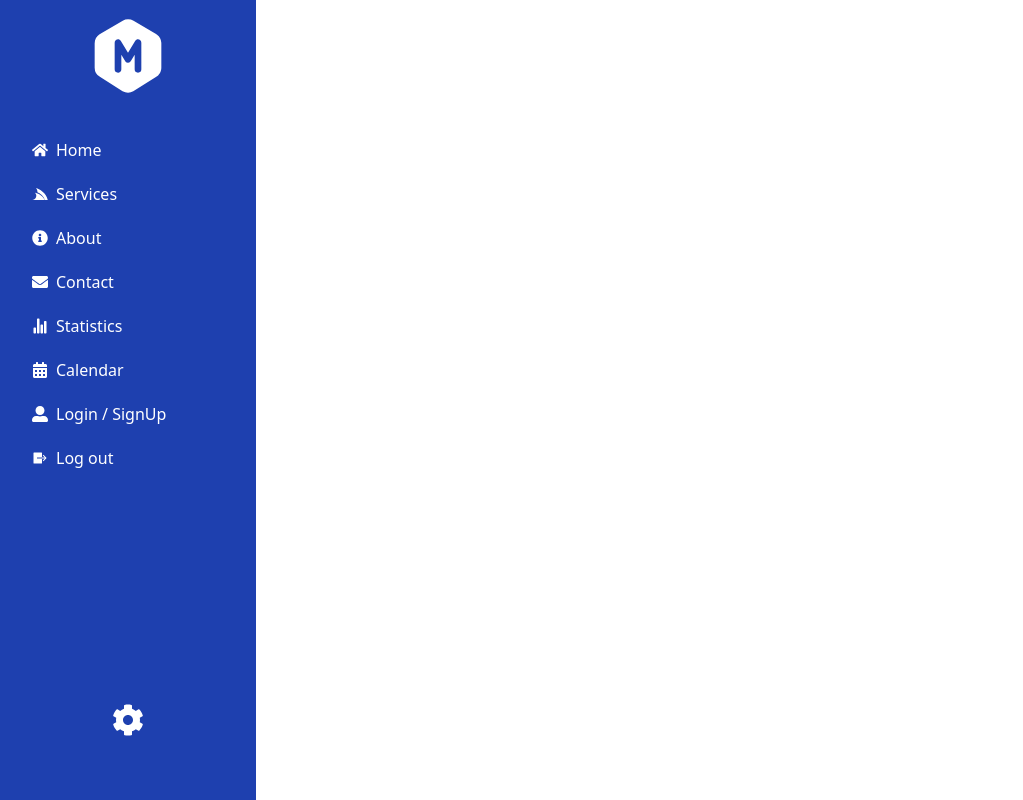
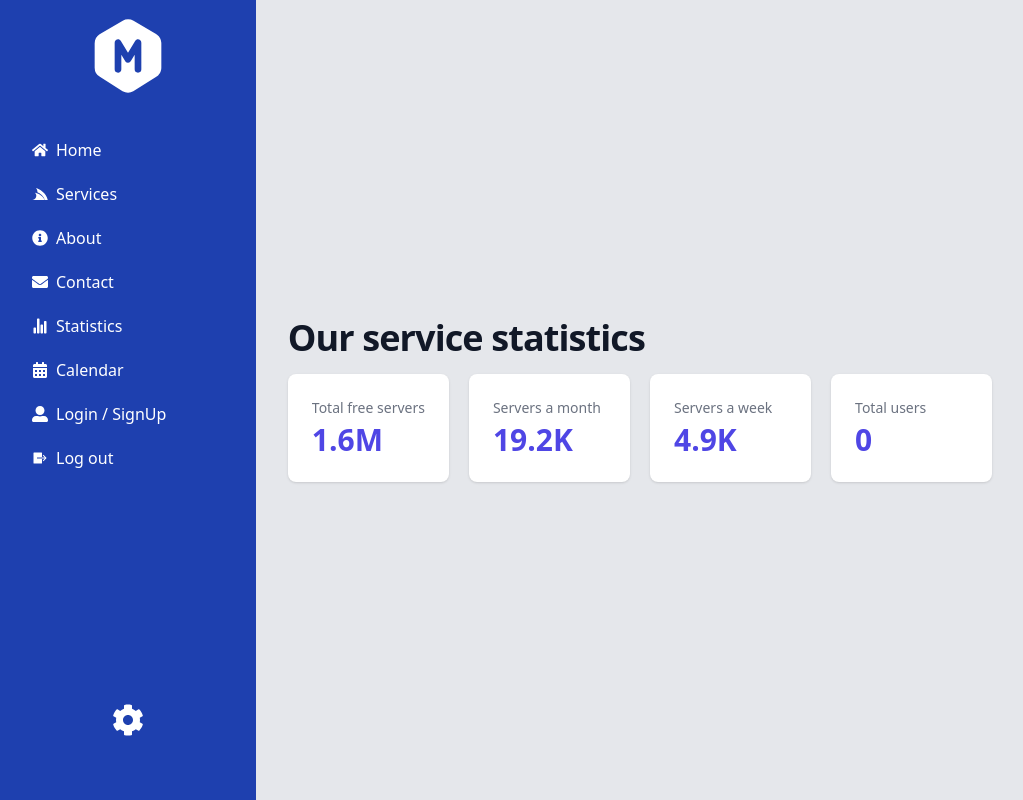
Before and after one commit to bahtiarmirzoev/Autoservicesystem, a React (Create React App) app in the folder autopoint/: page /statistics in a window 1280 px wide. Shown: the whole page, without its empty margins (0-1023 px from the left). Built offline with nearby package versions, Linux system fonts and the light colour scheme.

Commit message:
Added Stats+Calendar

```diff
--- a/autopoint/src/components/Calendar.jsx
+++ b/autopoint/src/components/Calendar.jsx
@@ -1,6 +1,7 @@
 import React from "react";
 
 const Calendar = () => {
+  return (
   <div class="bg-white md:py-8 px-4 lg:max-w-7xl lg:mx-auto lg:px-8">
     <p class="text-4xl font-bold text-gray-800 mb-8">March 2021</p>
     <div class="inline-flex flex-col space-y-1 items-start justify-start h-full w-full">
@@ -131,7 +132,8 @@ const Calendar = () => {
         </div>
       </div>
     </div>
-  </div>;
+  </div>
+  )
 };
 
 export default Calendar;
--- a/autopoint/src/components/Routes.js
+++ b/autopoint/src/components/Routes.js
@@ -24,7 +24,7 @@ const routes = [
         element: <About />,
       },
       {
-        path: "Calendar",
+        path: "calendar",
         element: <Calendar />,
       },
       {
--- a/autopoint/src/components/Statistics.jsx
+++ b/autopoint/src/components/Statistics.jsx
@@ -1,46 +1,57 @@
 import React from "react";
 
 const Statistics = () => {
-    <div class="bg-gray-200 h-screen w-full dark:bg-gray-700 flex justify-center items-center">
-
-    <div class="max-w-7xl mx-auto px-4 sm:px-6 lg:py-24 lg:px-8">
-        <h2 class="text-3xl font-extrabold tracking-tight text-gray-900 sm:text-4xl dark:text-white">Our service
-            statistics</h2>
-        <div class="grid grid-cols-1 gap-5 sm:grid-cols-4 mt-4">
-            <div class="bg-white overflow-hidden shadow sm:rounded-lg dark:bg-gray-900">
-                <div class="px-4 py-5 sm:p-6">
+    return (
+        <div className="bg-gray-200 h-screen w-full dark:bg-gray-700 flex justify-center items-center">
+            <div className="max-w-7xl mx-auto px-4 sm:px-6 lg:py-24 lg:px-8">
+                <h2 className="text-3xl font-extrabold tracking-tight text-gray-900 sm:text-4xl dark:text-white">
+                    Our service statistics
+                </h2>
+                <div className="grid grid-cols-1 gap-5 sm:grid-cols-4 mt-4">
+                    <div className="bg-white overflow-hidden shadow sm:rounded-lg dark:bg-gray-900">
+                        <div className="px-4 py-5 sm:p-6">
                             <dl>
-                        <dt class="text-sm leading-5 font-medium text-gray-500 truncate dark:text-gray-400">Total free
-                            servers</dt>
-                        <dd class="mt-1 text-3xl leading-9 font-semibold text-indigo-600 dark:text-indigo-400">1.6M</dd>
-                    </dl>
-                </div>
-            </div>
-            <div class="bg-white overflow-hidden shadow sm:rounded-lg dark:bg-gray-900">
-                <div class="px-4 py-5 sm:p-6">
-                    <dl>
-                        <dt class="text-sm leading-5 font-medium text-gray-500 truncate dark:text-gray-400">Servers a
-                            month</dt>
-                        <dd class="mt-1 text-3xl leading-9 font-semibold text-indigo-600 dark:text-indigo-400">19.2K
+                                <dt className="text-sm leading-5 font-medium text-gray-500 truncate dark:text-gray-400">
+                                    Total free servers
+                                </dt>
+                                <dd className="mt-1 text-3xl leading-9 font-semibold text-indigo-600 dark:text-indigo-400">
+                                    1.6M
                                 </dd>
                             </dl>
                         </div>
                     </div>
-            <div class="bg-white overflow-hidden shadow sm:rounded-lg dark:bg-gray-900">
-                <div class="px-4 py-5 sm:p-6">
+                    <div className="bg-white overflow-hidden shadow sm:rounded-lg dark:bg-gray-900">
+                        <div className="px-4 py-5 sm:p-6">
                             <dl>
-                        <dt class="text-sm leading-5 font-medium text-gray-500 truncate dark:text-gray-400">Servers a
-                            week</dt>
-                        <dd class="mt-1 text-3xl leading-9 font-semibold text-indigo-600 dark:text-indigo-400">4.9K</dd>
+                                <dt className="text-sm leading-5 font-medium text-gray-500 truncate dark:text-gray-400">
+                                    Servers a month
+                                </dt>
+                                <dd className="mt-1 text-3xl leading-9 font-semibold text-indigo-600 dark:text-indigo-400">
+                                    19.2K
+                                </dd>
                             </dl>
                         </div>
                     </div>
-            <div class="bg-white overflow-hidden shadow sm:rounded-lg dark:bg-gray-900">
-                <div class="px-4 py-5 sm:p-6">
+                    <div className="bg-white overflow-hidden shadow sm:rounded-lg dark:bg-gray-900">
+                        <div className="px-4 py-5 sm:p-6">
                             <dl>
-                        <dt class="text-sm leading-5 font-medium text-gray-500 truncate dark:text-gray-400">Total users
+                                <dt className="text-sm leading-5 font-medium text-gray-500 truncate dark:text-gray-400">
+                                    Servers a week
                                 </dt>
-                        <dd class="mt-1 text-3xl leading-9 font-semibold text-indigo-600 dark:text-indigo-400">166.7K
+                                <dd className="mt-1 text-3xl leading-9 font-semibold text-indigo-600 dark:text-indigo-400">
+                                    4.9K
+                                </dd>
+                            </dl>
+                        </div>
+                    </div>
+                    <div className="bg-white overflow-hidden shadow sm:rounded-lg dark:bg-gray-900">
+                        <div className="px-4 py-5 sm:p-6">
+                            <dl>
+                                <dt className="text-sm leading-5 font-medium text-gray-500 truncate dark:text-gray-400">
+                                    Total users
+                                </dt>
+                                <dd className="mt-1 text-3xl leading-9 font-semibold text-indigo-600 dark:text-indigo-400">
+                                   0
                                 </dd>
                             </dl>
                         </div>
@@ -48,8 +59,7 @@ const Statistics = () => {
                 </div>
             </div>
         </div>
-
-
+    );
 };
 
 export default Statistics;
```
Lines whose indentation alone changed are shown as unchanged.
